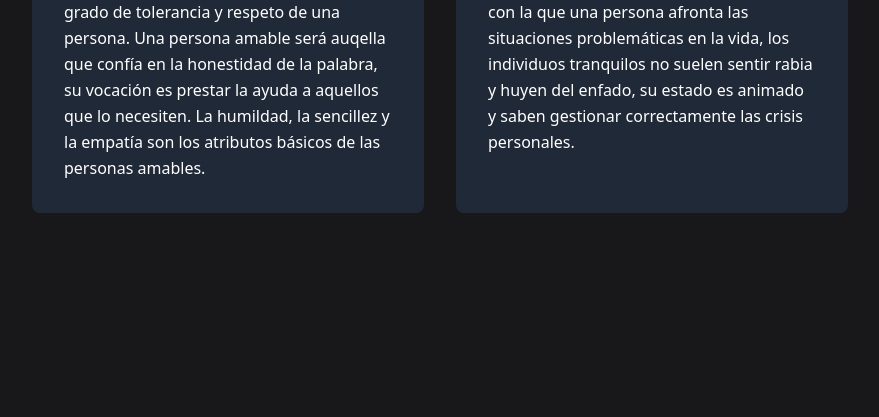
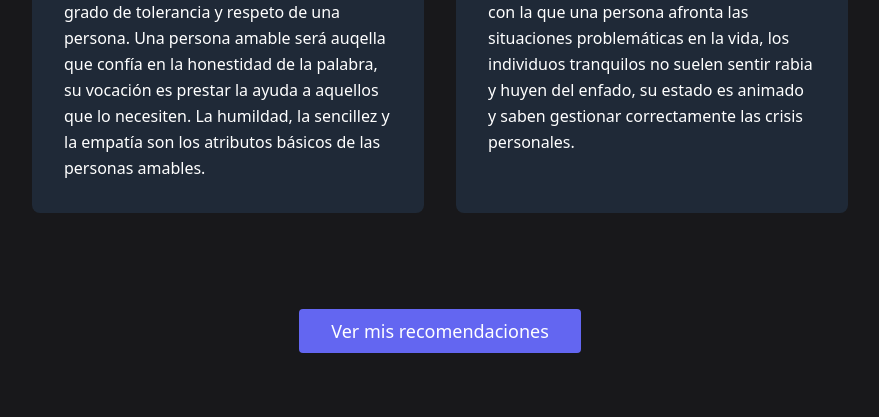
Before and after one commit to Ian2012/pemors, a Django app: template pemors/templates/users/user_detail.html in a window 1280 px wide. Shown: the part 711-1128 px from the top of the page, without its empty margins (200-1079 px from the left). Before the commit the page ends 924 px from the top, so only its background shows below. Run offline with Django 3.2, Linux system fonts and the light colour scheme; the template is opened without the code that fills it: values that come from a table or form of the project are taken from there, others are empty; tables that the repository leaves empty hold one stand-in row (values such as "Sample post"); style sheets or scripts are compiled from the project's sources; some libraries are stand-ins or nearby versions.

Commit message:
styles: better user experience

```diff
--- a/assets/components/Coldstart/Coldstart.jsx
+++ b/assets/components/Coldstart/Coldstart.jsx
@@ -43,7 +43,7 @@ export default function Coldstart() {
             .then(response => response.json())
             .then(json => {
                 if (json["status"] === "SUCCESS") {
-                    window.location.pathname = "/"
+                    window.location.pathname = "/users/me"
                 } else {
                     setTimeout(() => {
                         getStatus()
--- a/pemors/templates/users/user_detail.html
+++ b/pemors/templates/users/user_detail.html
@@ -137,5 +137,11 @@
 
       </div>
     </section>
+    <div class="flex mb-16">
+      <button
+      class="mx-auto text-white bg-indigo-500 border-0 py-2 px-8 focus:outline-none hover:bg-indigo-600 rounded text-lg"
+      type="submit">Ver mis recomendaciones</button>
+    </div>
+
   </div>
 {% endblock content %}
```
